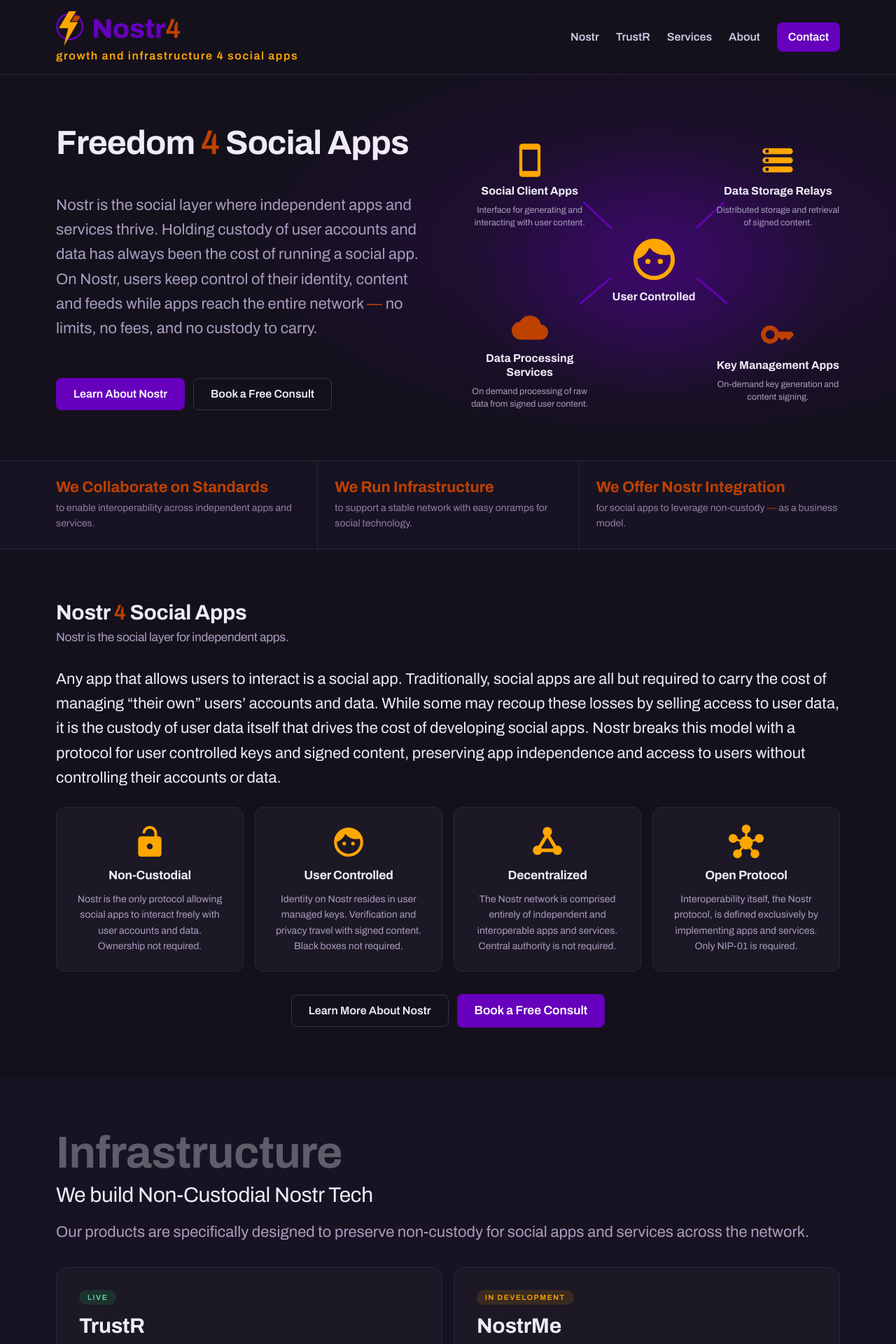
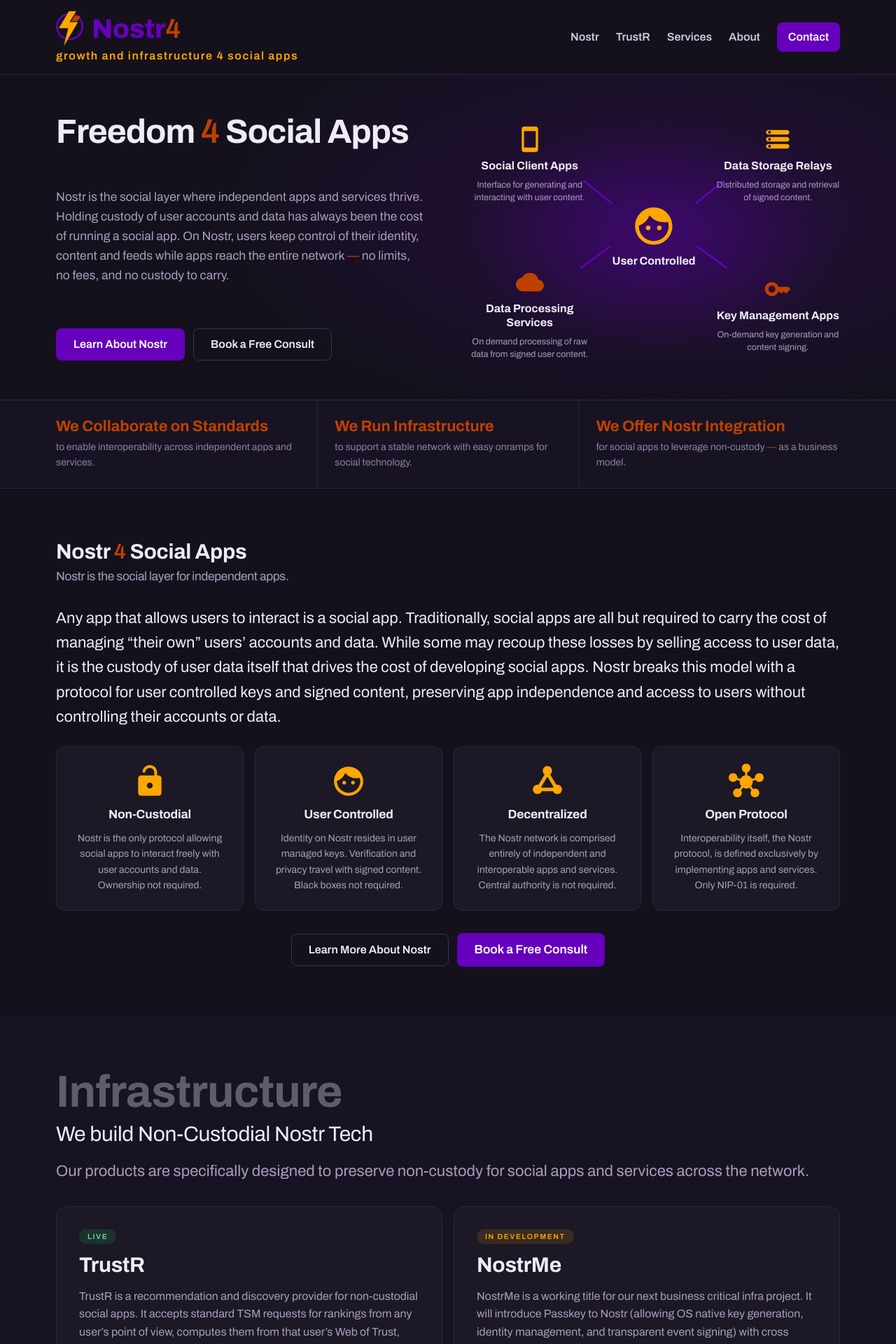
Before and after one commit to nostr4social/website, a Jekyll site: the page built from _pages/index.md, in a window 1280 px wide. Shown: the top 1920 px of the page at 70% size. Built offline with Jekyll 4.4.1, drawn with Linux system fonts in a browser that asks for light colours.

Commit message:
Home hero: fit the proof bar above the fold
Tight band rhythm, the lede one size down, smaller icons and no row gap
in the cast, so the proof bar's claims show on a 680px-tall viewport.

Co-Authored-By: Claude Fable 5.1 <noreply@anthropic.com>

```diff
--- a/_data/pages/home.yml
+++ b/_data/pages/home.yml
@@ -7,6 +7,7 @@ meta: {}
 sections:
   - type: hero
     glow: right
+    tight: true
     cast: cast
     cast_layout: side
     head:
--- a/_sass/components/_hero.scss
+++ b/_sass/components/_hero.scss
@@ -40,6 +40,7 @@
 }
 
 .hero-split .hero__lede {
+  font-size: var(--fs-l);
   max-width: var(--measure-lede);
 }
 
@@ -49,16 +50,21 @@
     grid-template-rows: auto auto auto;
     justify-self: end;
     max-width: 540px;
-    padding-top: var(--s-5);
-    row-gap: var(--s-2);
+    padding-top: var(--s-4);
+    row-gap: 0;
   }
 
   .hero-split .cast__item {
-    max-width: 208px;
+    max-width: 224px;
+  }
+
+  .hero-split .cast__item .icon--xl {
+    height: 40px;
+    width: 40px;
   }
 
   .hero-split .cast__centre {
-    width: 40%;
+    width: 36%;
   }
 }
 
```
